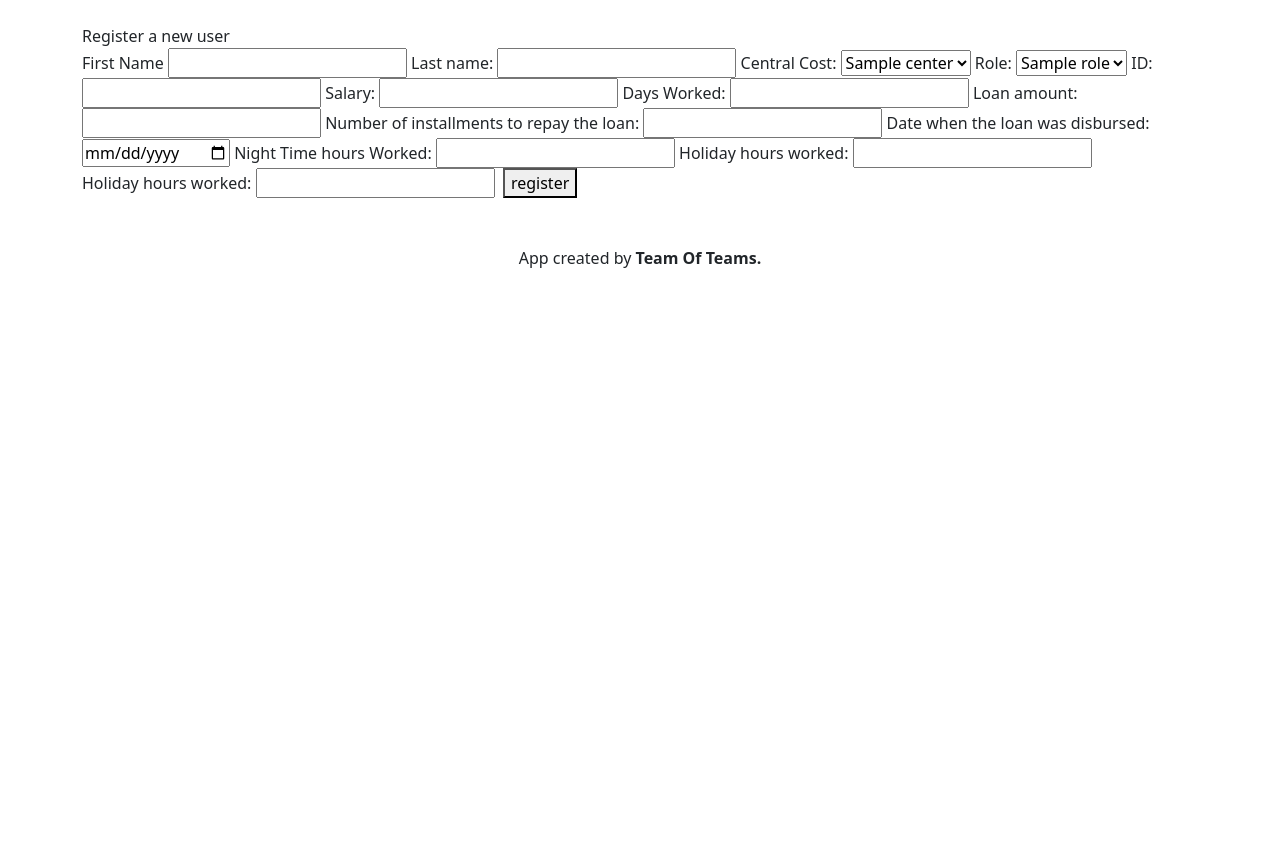
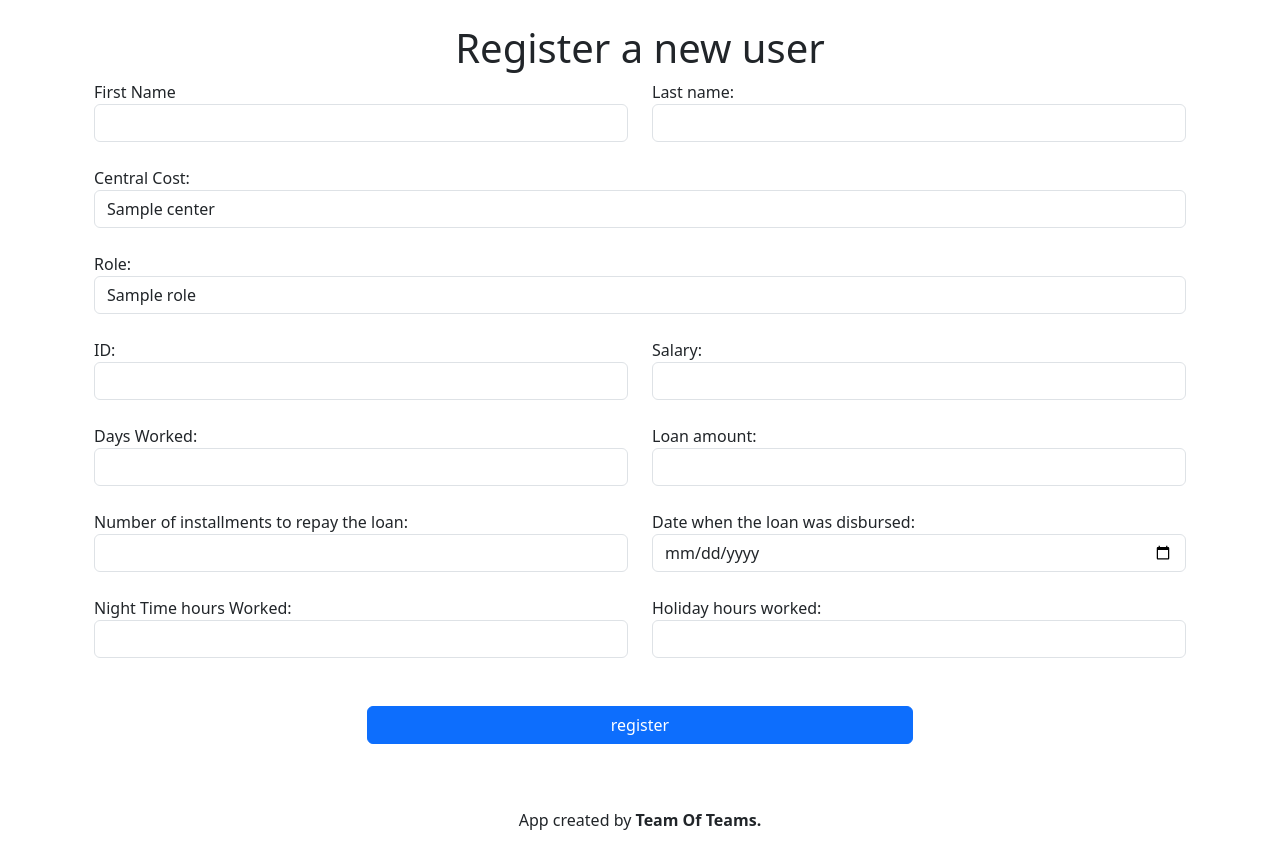
Before and after one commit to jfaponte403/payroll-web-aplication, a PHP site: page /index.php?page=form_employee in a window 1280 px wide. Shown: the part 56-904 px from the top of the page. Before the commit the page ends 324 px from the top, so only its background shows below. Run offline with PHP 8.4, Linux system fonts and the light colour scheme; tables that the repository leaves empty hold one stand-in row (values such as "Sample post").

Commit message:
[Quiles]: I made the adjustment to form employee

```diff
--- a/pages/form_employee.php
+++ b/pages/form_employee.php
@@ -1,15 +1,25 @@
 
-<div class="form-register-user">
-    <span> Register a new user </span>
+
+    <h1 class='text-center'>Register a new user</h1>
+    <div class="container">
+    <div class="tab-content">
     <form id="register-user" action="logic/insert_employee.php" method="post">
-        <label>First Name</label>
-        <input type="text" name="name">
-
-        <label>Last name:</label>
-        <input type="text" name="lastName">
-
-        <label>Central Cost:</label>
-        <select name="centralCost" name="cars" id="centralCost">
+        <div class="row mb-4">
+            <div class="col">
+            <div class="form-outline">
+            <label for="name">First Name</label>
+            <input type="text" name="name" class="form-control">
+            </div>
+            </div>
+            <div class="col">
+            <div class="form-outline">
+            <label for="lastName">Last name:</label>
+                <input type="text" name="lastName" class="form-control">
+            </div>
+            </div>
+        </div>
+        <label for="centralCost">Central Cost:</label>
+        <select name="centralCost" name="cars" id="centralCost" class="form-control">
             <?php
             $result = query("select * from cost_center");
             while($row = mysqli_fetch_assoc($result)){
@@ -19,9 +29,9 @@
             }
             ?>
         </select>
-
-        <label>Role:</label>
-        <select name="rol" id="cars">
+        </br>
+        <label for="rol">Role:</label>
+        <select name="rol" id="cars" class="form-control">
             <?php
             $result = query("select * from role");
             while($row = mysqli_fetch_assoc($result)){
@@ -31,37 +41,69 @@
             }
             ?>
         </select>
+        </br>
+        <div class="row mb-4">
+    <div class="col">
+      <div class="form-outline">
+      <label for="id">ID:</label>
+        <input type="number" name="id" class="form-control">
+      </div>
+    </div>
+    <div class="col">
+      <div class="form-outline">
+      <label for='salary'>Salary:</label>
+        <input type="number" name="salary" class="form-control">
+      </div>
+    </div>
+    </div>
+    <div class="row mb-4">
+    <div class="col">
+      <div class="form-outline">
+      <label for='daysWorked'>Days Worked:</label>
+        <input type="number" name="daysWorked" class="form-control">
+      </div>
+    </div>
+    <div class="col">
+      <div class="form-outline">
+      <label for='loanAmount'>Loan amount:</label>
+        <input type="number" name="loanAmount" class="form-control">
+      </div>
+    </div>
+    </div>
+    <div class="row mb-4">
+    <div class="col">
+      <div class="form-outline">
+      <label for='numOfInstallmentsToRepayTheLoan'>Number of installments to repay the loan:</label>
+        <input type="number" name="numOfInstallmentsToRepayTheLoan" class="form-control">
+      </div>
+    </div>
+    <div class="col">
+      <div class="form-outline">
+      <label for="dateWhenLoanDisbursed">Date when the loan was disbursed:</label>
+        <input type="date" name="dateWhenLoanDisbursed" class="form-control">
+      </div>
+    </div>
+    </div>
+    <div class="row mb-4">
+    <div class="col">
+      <div class="form-outline">
+      <label for="nightTime">Night Time hours Worked:</label>
+        <input type="number" name="nightTime" class="form-control">
+      </div>
+    </div>
+    <div class="col">
+      <div class="form-outline">
+      <label for="holidayHoursWorked">Holiday hours worked:</label>
+        <input type="number" name="holidayHoursWorked" class="form-control">
+      </div>
+    </div>
+    </div>
+        </br>
 
-        <label>ID:</label>
-        <input type="number" name="id">
+        <div class="text-center">
+                <button type="submit" class="btn btn-primary mx-auto col-md-6 mb-3">register</button>
+        </div>
+</form>
 
-        <label>Salary:</label>
-        <input type="number" name="salary">
-
-        <label>Days Worked:</label>
-        <input type="number" name="daysWorked">
-
-        <label>Loan amount:</label>
-        <input type="number" name="loanAmount">
-
-        <label>Number of installments to repay the loan:</label>
-        <input type="number" name="numOfInstallmentsToRepayTheLoan">
-
-        <label>Date when the loan was disbursed:</label>
-        <input type="date" name="dateWhenLoanDisbursed">
-
-        <label>Night Time hours Worked:</label>
-        <input type="number" name="nightTime">
-
-        <label>Holiday hours worked:</label>
-        <input type="number" name="holidayHoursWorked">
-
-        <label>Holiday hours worked:</label>
-        <input type="number" name="holidayHoursWorked">
-
-
-        <label></label>
-
-        <button type="submit" >register</button>
-    </form>
+   </div>
 </div>
```
